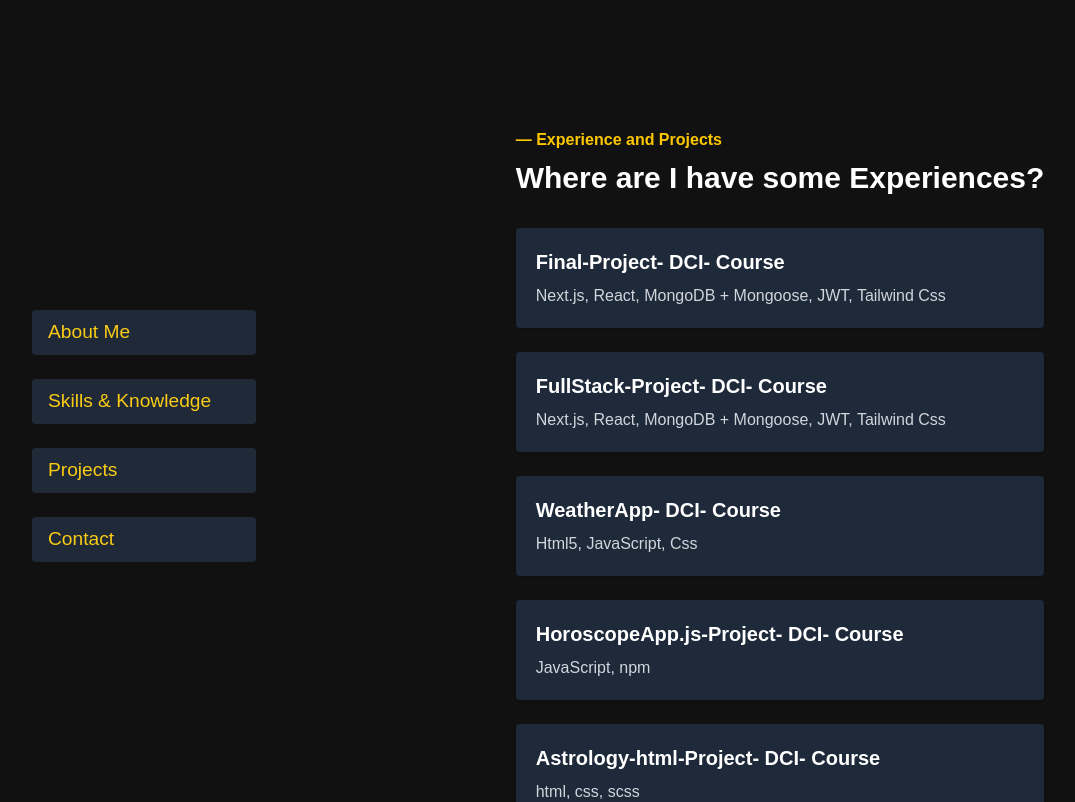
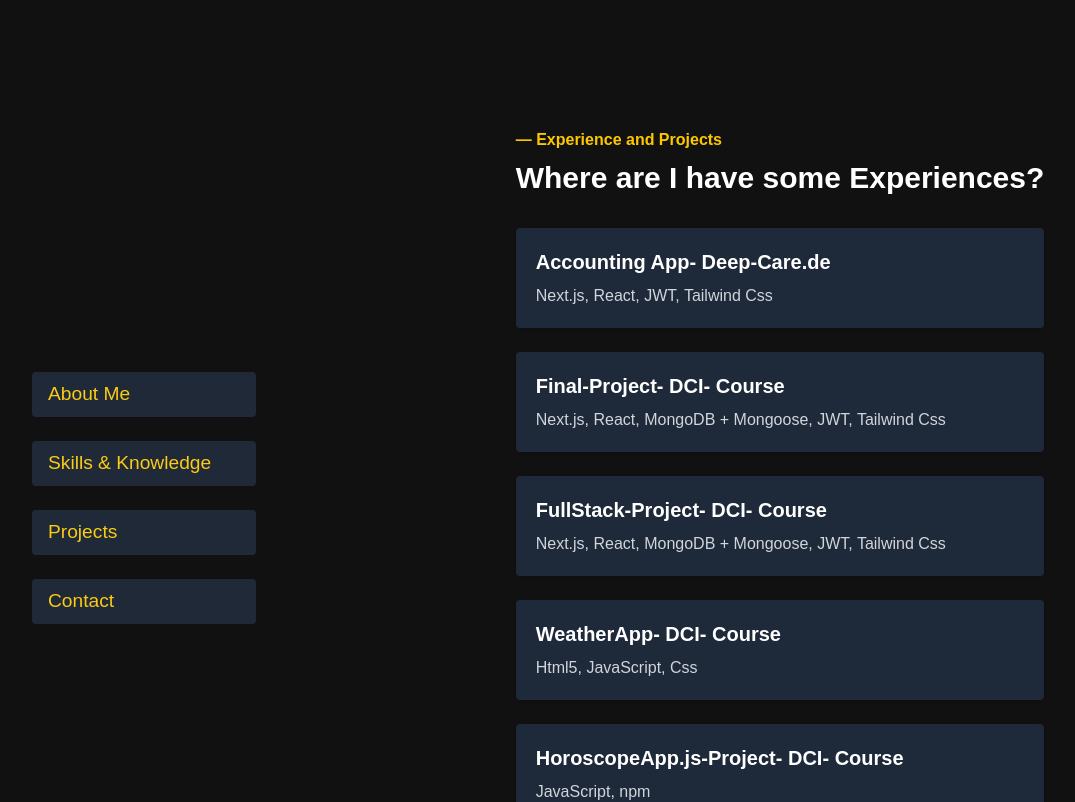
Before and after one commit to MelissaKebi/portfolio, a Next.js app: page /projects in a window 1280 px wide. Shown: the top 802 px of the page, without its empty margins (16-1091 px from the left). Built offline with nearby package versions, Linux system fonts and the light colour scheme.

Commit message:
accounting-app

```diff
--- a/src/app/projects/page.tsx
+++ b/src/app/projects/page.tsx
@@ -3,6 +3,12 @@ import { link } from "fs";
 
 // app/components/Experience.tsx
 const experiences = [
+  {
+    role: " Accounting App",
+    company: "Deep-Care.de",
+    description: "Next.js, React, JWT, Tailwind Css",
+    link: "https://accounting-app-five-eta.vercel.app/",
+  },
   {
     role: " Final-Project",
     company: "DCI- Course",
```
Also changed, not shown: public/Profilefoto22.jpg (deleted).
